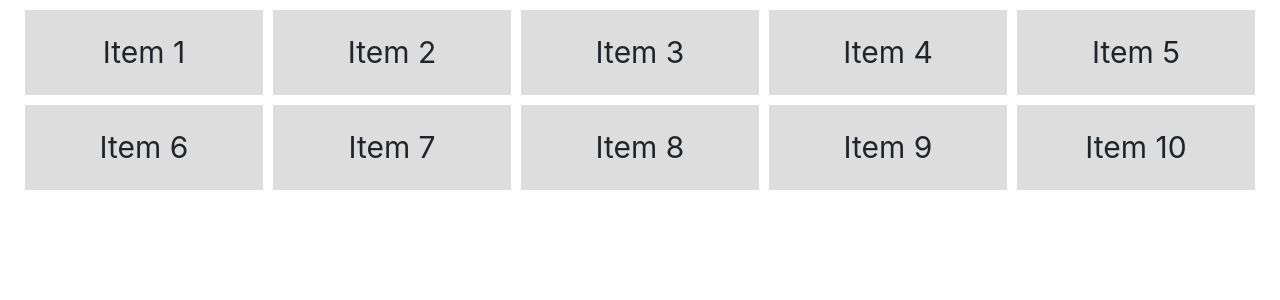
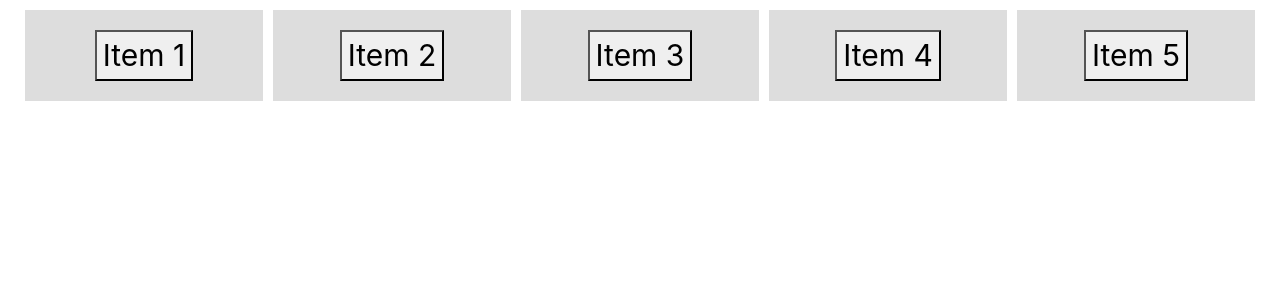
Before and after one commit to wahnkoij/Journique, a Django app: template MyProject/Journique/templates/home.html in a window 1280 px wide. Shown: the part 56-356 px from the top of the page. Run offline with Django 5.2, Linux system fonts and the light colour scheme; the template is opened without the code that fills it, so the values that code supplies are empty; some libraries are stand-ins or nearby versions.

Commit message:
homepage update

```diff
--- a/MyProject/Journique/templates/home.html
+++ b/MyProject/Journique/templates/home.html
@@ -33,7 +33,7 @@
         <div class="collapse navbar-collapse" id="collapsibleNavbar">
             <ul class="navbar-nav">
                 <li class="nav-item">
-                    <a class="nav-link" href="#">Home</a>
+                    <a class="nav-link" href="{% url 'home' %}">Home</a>
                 </li>
                 <li class="nav-item">
                     <a class="nav-link" href="#">Create</a>
@@ -47,16 +47,36 @@
 
     <div class="container-fluid">
         <div class="grid-container">
-            <div class="grid-item">Item 1</div>
-            <div class="grid-item">Item 2</div>
-            <div class="grid-item">Item 3</div>
-            <div class="grid-item">Item 4</div>
-            <div class="grid-item">Item 5</div>
-            <div class="grid-item">Item 6</div>
-            <div class="grid-item">Item 7</div>
-            <div class="grid-item">Item 8</div>
-            <div class="grid-item">Item 9</div>
-            <div class="grid-item">Item 10</div>
+            <form action="{% url 'view_1' %}" method="post">
+            {% csrf_token %}
+            <div class="grid-item">
+                <button type="submit">Item 1</button>
+            </div>
+            </form>
+            <form action="{% url 'view_2' %}" method="post">
+            {% csrf_token %}
+            <div class="grid-item">
+                <button type="submit">Item 2</button>
+            </div>
+            </form>
+            <form action="{% url 'view_3' %}" method="post">
+            {% csrf_token %}
+            <div class="grid-item">
+                <button type="submit">Item 3</button>
+            </div>
+            </form>
+            <form action="{% url 'view_4' %}" method="post">
+            {% csrf_token %}
+            <div class="grid-item">
+                <button type="submit">Item 4</button>
+            </div>
+            </form>
+            <form action="{% url 'view_5' %}" method="post">
+            {% csrf_token %}
+            <div class="grid-item">
+                <button type="submit">Item 5</button>
+            </div>
+            </form>
         </div>
     </div>
 </body>
--- a/MyProject/Journique/urls.py
+++ b/MyProject/Journique/urls.py
@@ -1,9 +1,14 @@
 from django.urls import path
-from .views import pin_list, pin_detail, add_pin, home
+from .views import pin_list, pin_detail, add_pin, home, view_1, view_2, view_3, view_4, view_5
 
 urlpatterns = [
-    path('', home, name='home'),
+    path('home/', home, name='home'),
     path('pins/', pin_list, name='pin_list'),
     path('pin/<int:pin_id>/', pin_detail, name='pin_detail'),
     path('pin/add/', add_pin, name='add_pin'),
+    path('view_1/', view_1, name='view_1'),
+    path('view_2/', view_2, name='view_2'),
+    path('view_3/', view_3, name='view_3'),
+    path('view_4/', view_4, name='view_4'),
+    path('view_5/', view_5, name='view_5'),
 ]
```
Also changed, not shown: MyProject/Journique/views.py (+26 -0 lines).
